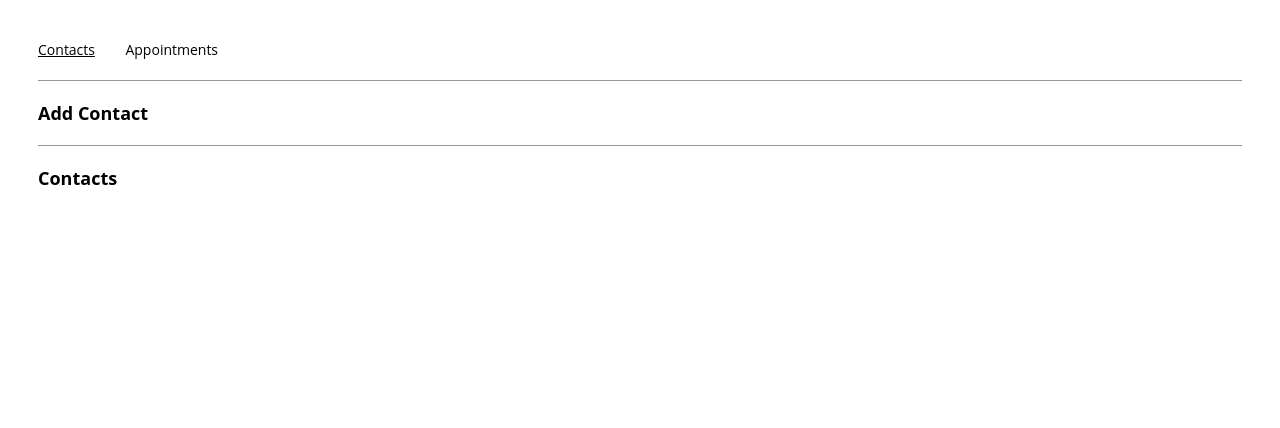
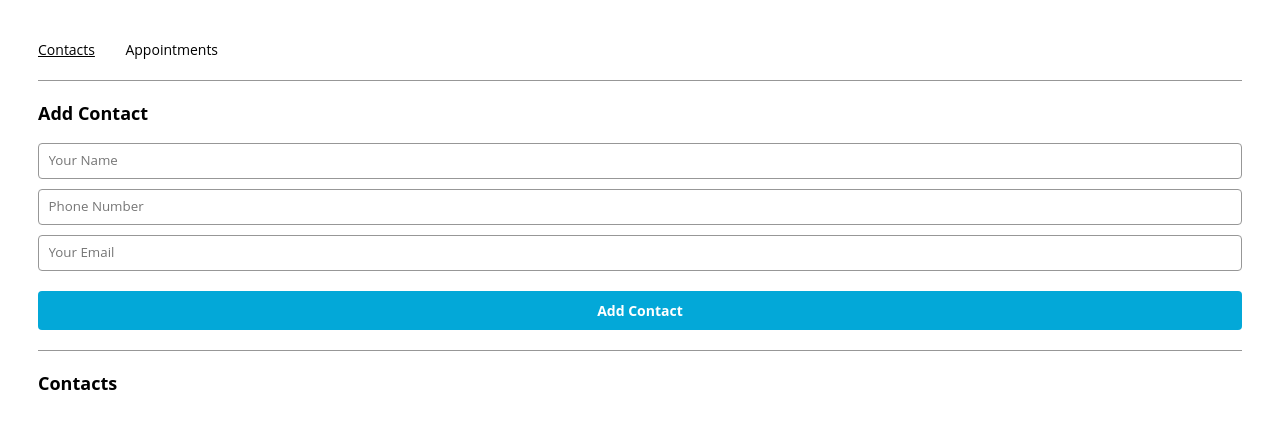
Before and after one commit to HannaEb/codecademy-exercises, a React (Create React App) app in the folder appt-planner/: page /contacts in a window 1280 px wide. Shown: the top 428 px of the page. Built offline with nearby package versions, Linux system fonts and the light colour scheme.

Commit message:
Appt-planner step 4 - duplicate error

```diff
--- a/appt-planner/src/components/contactForm/ContactForm.js
+++ b/appt-planner/src/components/contactForm/ContactForm.js
@@ -1,4 +1,4 @@
-import React from "react";
+import React from 'react';
 
 export const ContactForm = ({
   name,
@@ -10,6 +10,14 @@ export const ContactForm = ({
   handleSubmit
 }) => {
   return (
-    ContactForm
+    <form onSubmit={handleSubmit}>
+      <input type='text' name='name' value={name} onChange={e => setName(e.target.value)}
+              placeholder='Your Name' required />
+      <input type='tel' name='phone' value={phone} onChange={e => setPhone(e.target.value)}
+              pattern='((\+44(\s\(0\)\s|\s0\s|\s)?)|0)7\d{3}(\s)?\d{6}' placeholder='Phone Number' required />
+      <input type='email' name='email' value={email} onChange={e => setEmail(e.target.value)}
+              pattern="^\w+([-+.']\w+)*@\w+([-.]\w+)*\.\w+([-.]\w+)*$" placeholder='Your Email' required />
+      <input type='submit' value='Add Contact' />
+    </form>
   );
 };
--- a/appt-planner/src/containers/contactsPage/ContactsPage.js
+++ b/appt-planner/src/containers/contactsPage/ContactsPage.js
@@ -1,28 +1,43 @@
-import React from "react";
+import React, { useState, useEffect } from 'react';
+import { ContactForm } from '../../components/contactForm/ContactForm.js';
+import { TileList } from '../../components/tileList/TileList.js';
 
-export const ContactsPage = () => {
-  /*
-  Define state variables for
-  contact info and duplicate check
-  */
+export const ContactsPage = ( { contacts, addContact } ) => {
+  const [name, setName] = useState('');
+  const [phone, setPhone] = useState('');
+  const [email, setEmail] = useState('');
+  const [duplicate, setDuplicate] = useState(false);
+
+
 
   const handleSubmit = (e) => {
     e.preventDefault();
-    /*
-    Add contact info and clear data
-    if the contact name is not a duplicate
-    */
+    if (!duplicate) {
+      addContact(name, phone, email);
+      console.log(name)
+      setName('');
+      setPhone('');
+      setEmail('');
+    }
   };
 
-  /*
-  Using hooks, check for contact name in the
-  contacts array variable in props
-  */
+  useEffect(() => {
+    if (contacts.includes(name)) {
+      setDuplicate(true);
+    } else {
+      setDuplicate(false);
+    }
+  }, [contacts, name, duplicate]);
 
   return (
     <div>
       <section>
         <h2>Add Contact</h2>
+        <ContactForm name={name} setName={setName}
+                    phone={phone} setPhone={setPhone}
+                    email={email} setEmail={setEmail}
+                    handleSubmit={handleSubmit}
+        />
       </section>
       <hr />
       <section>
```
